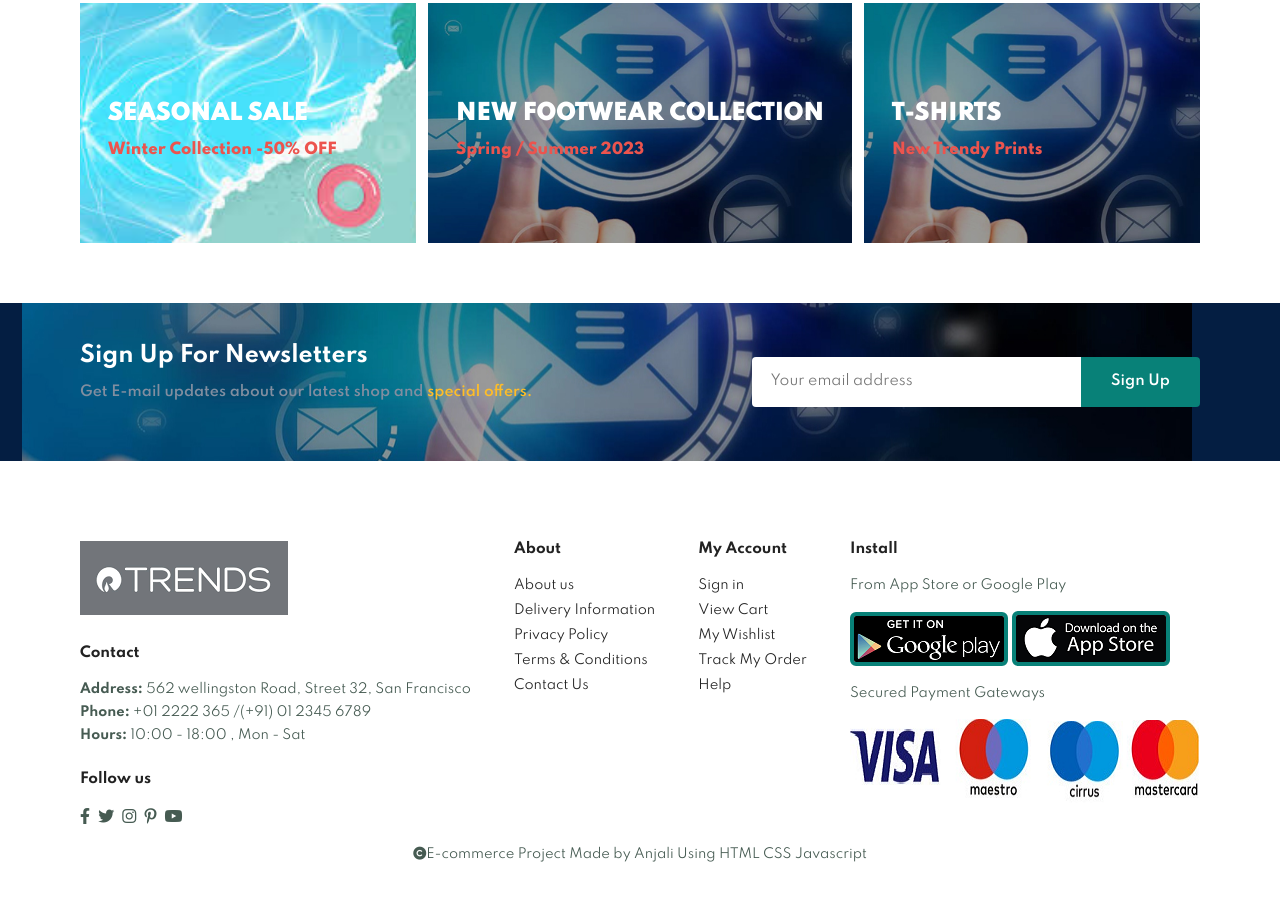
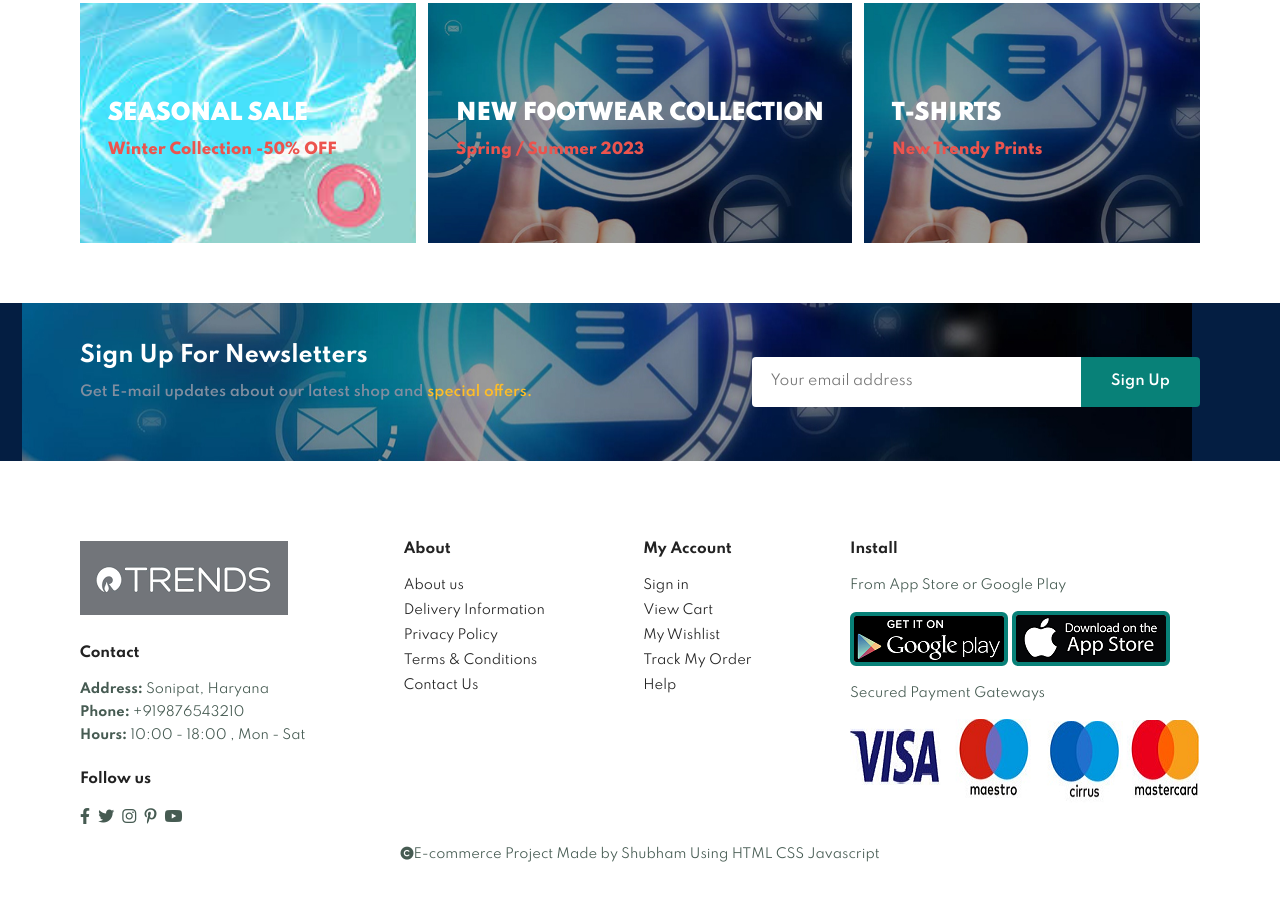
Before and after one commit to ShubhamChawla1/Trends-Ecommerce, a plain HTML site: page index.html in a window 1280 px wide. Shown: the part 4494-5394 px from the top of the page. Drawn offline with Linux system fonts and the light colour scheme.

Commit message:
Update index.html

```diff
--- a/index.html
+++ b/index.html
@@ -409,8 +409,8 @@
         <div class="col">
             <img class="logo" src="image/Logo.png">
             <h4>Contact</h4>
-            <p><Strong>Address:</Strong> 562 wellingston Road, Street 32, San Francisco</p>
-            <p><strong>Phone:</strong> +01 2222 365 /(+91) 01 2345 6789</p>
+            <p><Strong>Address:</Strong> Sonipat, Haryana</p>
+            <p><strong>Phone:</strong> +919876543210</p>
             <p><strong>Hours:</strong> 10:00 - 18:00 , Mon - Sat</p>
            <div class="follow">
             <h4>Follow us</h4>
@@ -454,7 +454,7 @@
         </div>
 
         <div class="copyright">
-            <p><i class="fa fa-copyright"></i>E-commerce Project Made by Anjali Using HTML CSS Javascript</p>
+            <p><i class="fa fa-copyright"></i>E-commerce Project Made by Shubham Using HTML CSS Javascript</p>
         </div>
       </footer>
     <script src="script.js"></script>
```
